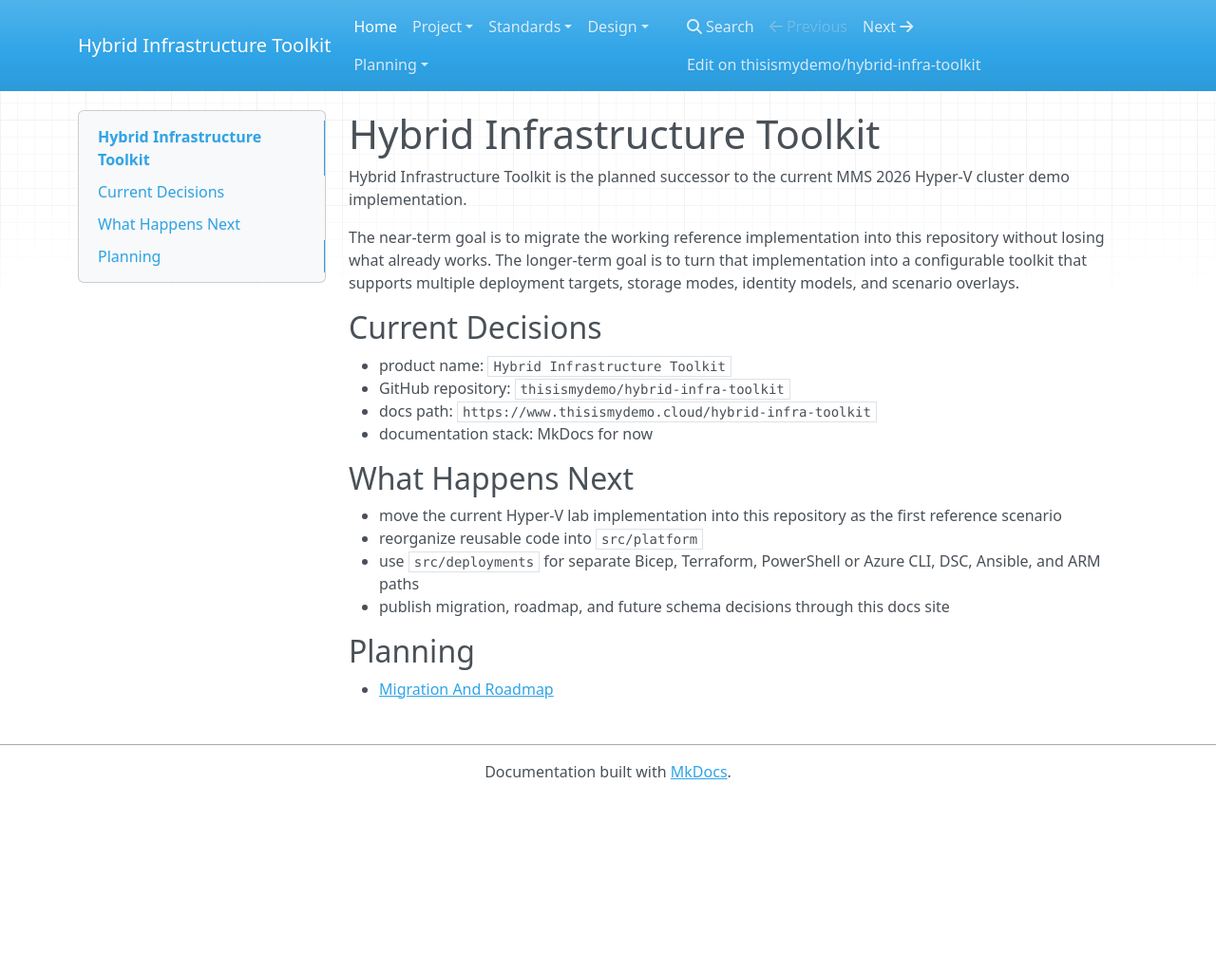
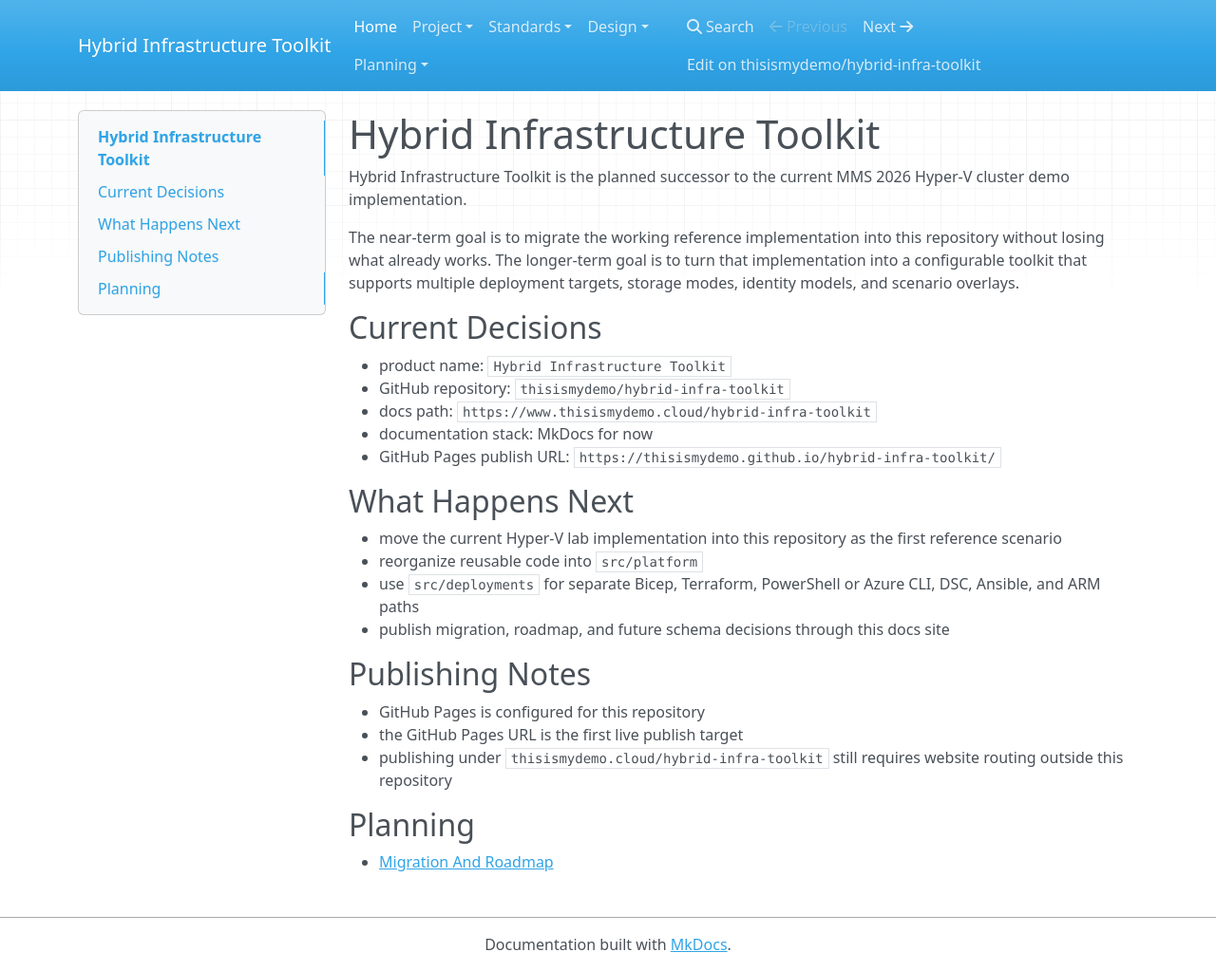
Before and after one commit to thisismydemo/hybrid-infra-toolkit, an MkDocs documentation site: the page built from docs/index.md, in a window 1280 px wide and 1023 px high. Shown: the whole window at 95% size. Built offline with MkDocs 1.6.1, drawn with Linux system fonts in a browser that asks for light colours; nearby versions of some CDN libraries.

```diff
--- a/docs/index.md
+++ b/docs/index.md
@@ -10,6 +10,7 @@ The near-term goal is to migrate the working reference implementation into this
 - GitHub repository: `thisismydemo/hybrid-infra-toolkit`
 - docs path: `https://www.thisismydemo.cloud/hybrid-infra-toolkit`
 - documentation stack: MkDocs for now
+- GitHub Pages publish URL: `https://thisismydemo.github.io/hybrid-infra-toolkit/`
 
 ## What Happens Next
 
@@ -18,6 +19,12 @@ The near-term goal is to migrate the working reference implementation into this
 - use `src/deployments` for separate Bicep, Terraform, PowerShell or Azure CLI, DSC, Ansible, and ARM paths
 - publish migration, roadmap, and future schema decisions through this docs site
 
+## Publishing Notes
+
+- GitHub Pages is configured for this repository
+- the GitHub Pages URL is the first live publish target
+- publishing under `thisismydemo.cloud/hybrid-infra-toolkit` still requires website routing outside this repository
+
 ## Planning
 
 - [Migration And Roadmap](planning/migration-roadmap.md)
```
Also changed, not shown: README.md (+11 -0 lines), 1 other file.
